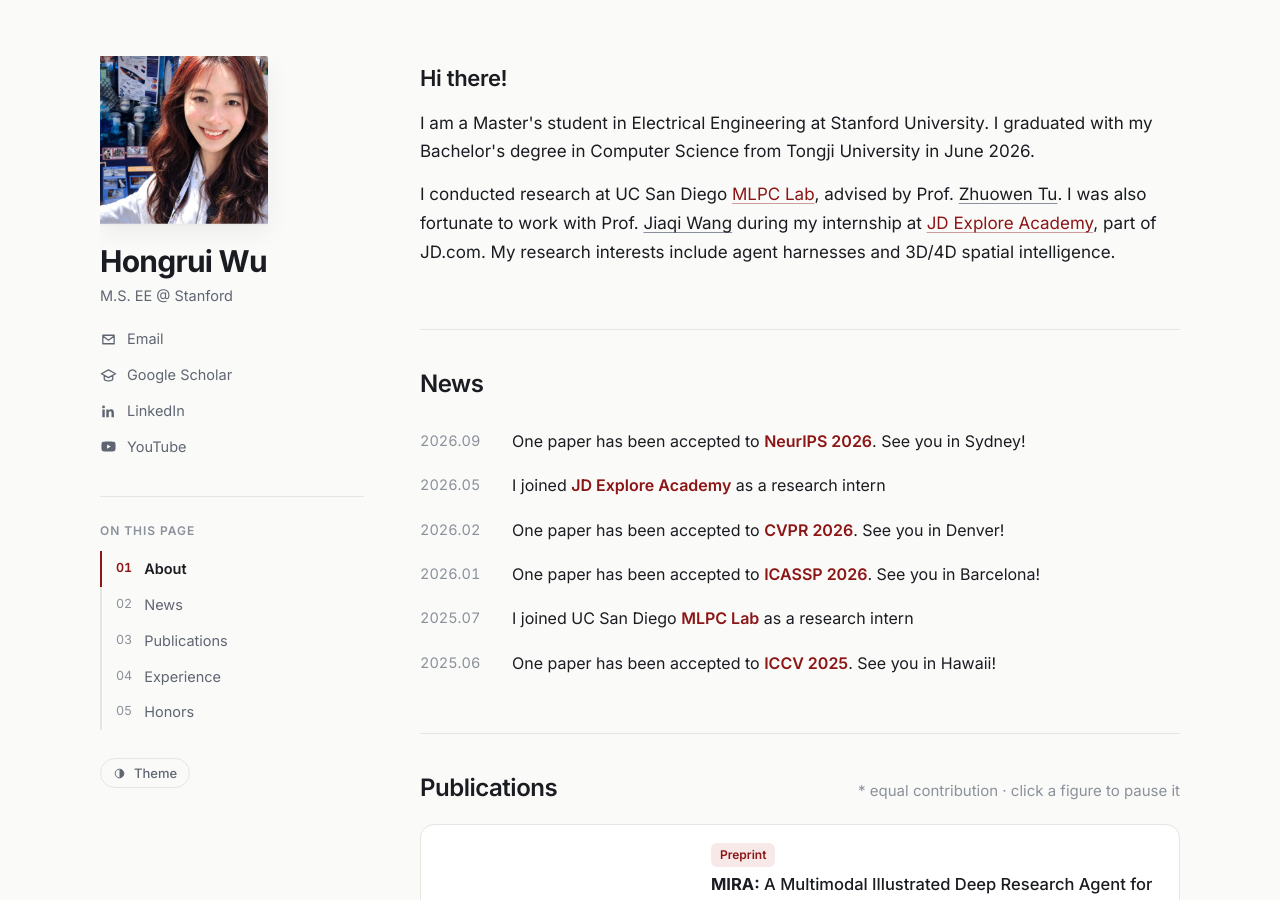
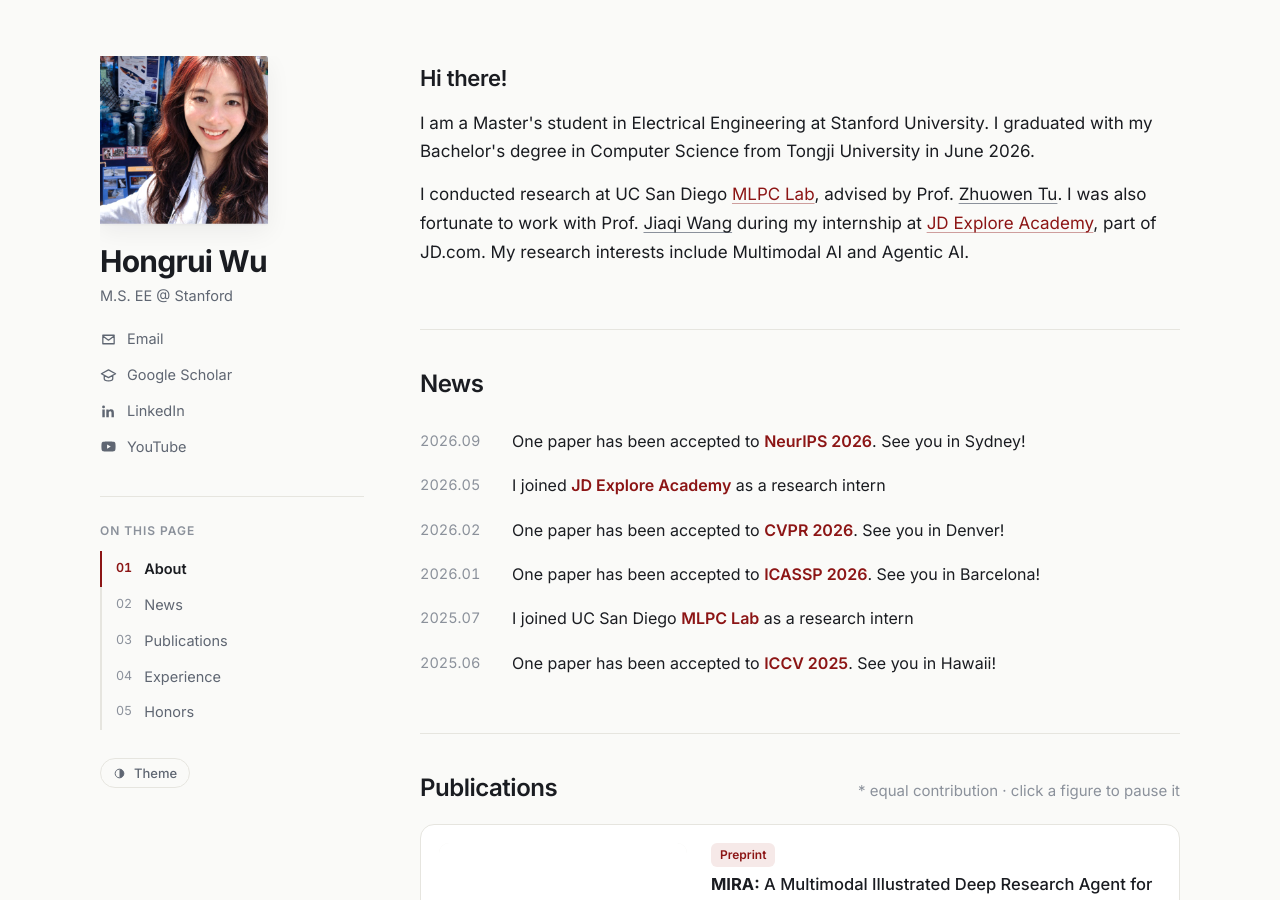
Before and after one commit to oneHFR/oneHFR.github.io, a Jekyll site: the page built from _pages/about.md, in a window 1280 px wide and 900 px high. Built offline with Jekyll 4.4.1, drawn with Linux system fonts in a browser that asks for light colours.

Commit message:
Update about.md: research interests and MIRA code link
Co-Authored-By: Claude Opus 5 <noreply@anthropic.com>

```diff
--- a/_pages/about.md
+++ b/_pages/about.md
@@ -2,7 +2,7 @@
 permalink: /
 layout: home
 title: "Hongrui Wu"
-description: "Hongrui Wu: M.S. student in Electrical Engineering at Stanford. Research on agent harnesses and 3D/4D spatial intelligence."
+description: "Hongrui Wu: M.S. student in Electrical Engineering at Stanford. Research on Multimodal AI and Agentic AI."
 tagline: "M.S. EE @ Stanford"
 redirect_from:
   - /about/
@@ -30,7 +30,7 @@ chat:
     I am a Master's student in Electrical Engineering at Stanford University. I graduated with my Bachelor's degree in Computer Science from Tongji University in June 2026.
   </p>
   <p>
-    I conducted research at UC San Diego <a href="https://pages.ucsd.edu/~ztu/Group.htm">MLPC Lab</a>, advised by Prof. <a class="person" href="https://scholar.google.com/citations?user=9oz-dvgAAAAJ">Zhuowen Tu</a>. I was also fortunate to work with Prof. <a class="person" href="https://scholar.google.com/citations?user=GDvt570AAAAJ">Jiaqi Wang</a> during my internship at <a href="https://github.com/jd-opensource">JD Explore Academy</a>, part of JD.com. My research interests include agent harnesses and 3D/4D spatial intelligence.
+    I conducted research at UC San Diego <a href="https://pages.ucsd.edu/~ztu/Group.htm">MLPC Lab</a>, advised by Prof. <a class="person" href="https://scholar.google.com/citations?user=9oz-dvgAAAAJ">Zhuowen Tu</a>. I was also fortunate to work with Prof. <a class="person" href="https://scholar.google.com/citations?user=GDvt570AAAAJ">Jiaqi Wang</a> during my internship at <a href="https://github.com/jd-opensource">JD Explore Academy</a>, part of JD.com. My research interests include Multimodal AI and Agentic AI.
   </p>
 </section>
 
@@ -66,7 +66,7 @@ chat:
         <div class="chips">
           <a class="chip" href="https://arxiv.org/abs/2610.25926" target="_blank" rel="noopener">Paper</a>
           <a class="chip" href="https://mira-mmdeepresearch.github.io/" target="_blank" rel="noopener">Project</a>
-          <a class="chip" href="https://github.com/MIRA-MMDeepResearch" target="_blank" rel="noopener">Code</a>
+          <a class="chip" href="https://github.com/MIRA-MMDeepResearch/MIRA" target="_blank" rel="noopener">Code</a>
         </div>
       </div>
     </article>
```
